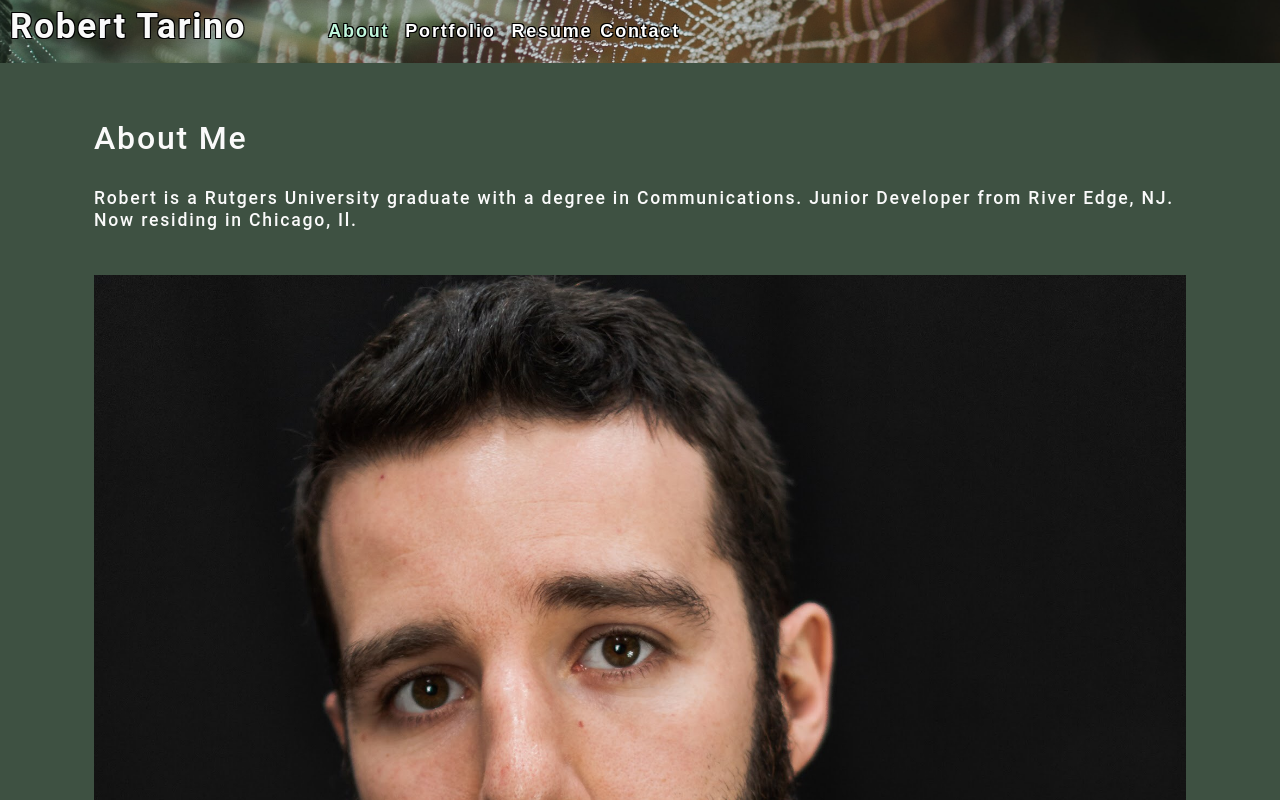
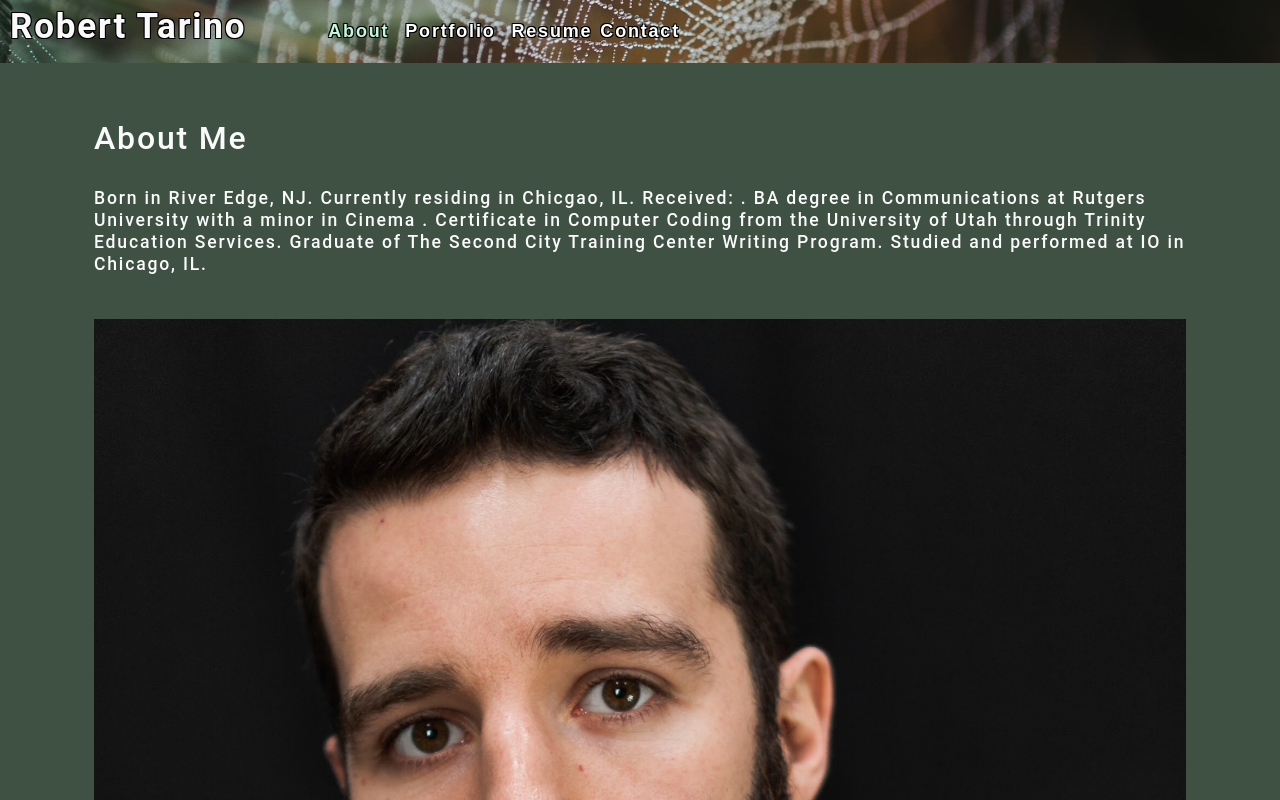
Before and after one commit to BobTarino/portfolio2.0, a React (Create React App) app: page / in a window 1280 px wide. Shown: the top 800 px of the page. Built offline with nearby package versions, Linux system fonts and the light colour scheme.

Commit message:
updated about me section

```diff
--- a/src/components/Project/index.js
+++ b/src/components/Project/index.js
@@ -15,9 +15,16 @@ const Project= ({ currentCategory }) => {
                 return <section id="main-bio">
                     <h2>About Me</h2>
                     <br></br>
-                    <p>
-                      Robert is a Rutgers University graduate with a degree in Communications. Junior Developer from River Edge, NJ. Now residing in Chicago, Il.
-                    </p>
+                  <p>
+                    Born in River Edge, NJ. Currently residing in Chicgao, IL.
+
+                    Received:
+                    . BA degree in Communications at Rutgers University with a minor in Cinema
+                    . Certificate in Computer Coding from the University of Utah through Trinity Education Services.
+
+                    Graduate of The Second City Training Center Writing Program.
+                    Studied and performed at IO in Chicago, IL.
+                  </p>
                     <br></br>
                     <img src={headshotImage} id="headshot-image" style={{ width: "100%" }} alt="Robert Tarino" />
                 </section>
```
